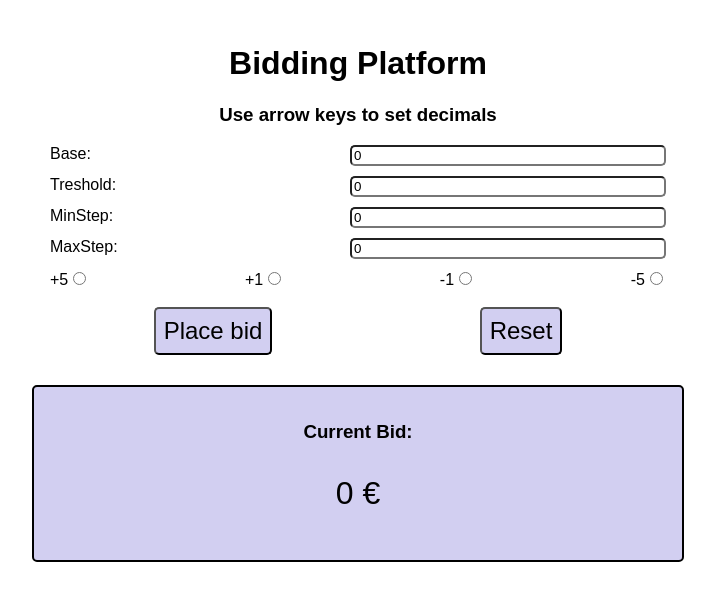
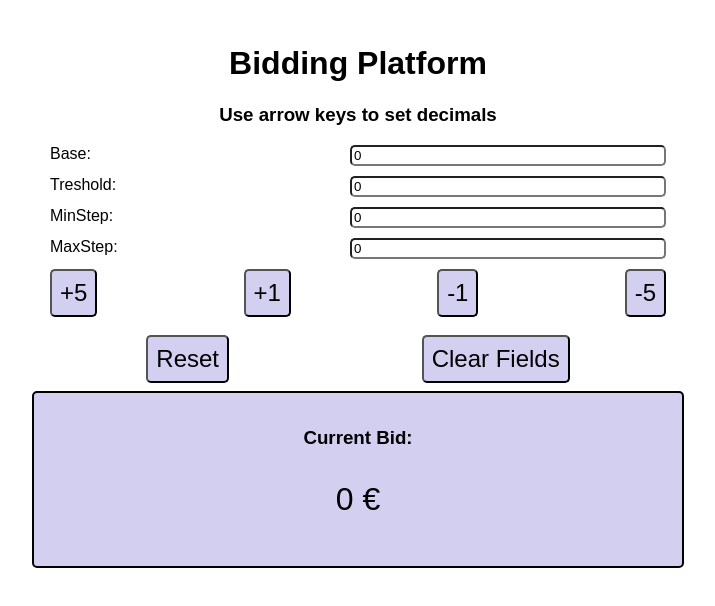
Before and after one commit to Alberto23B/bidding_platform, a React (Vite) app in the folder client/: page / in a window 1280 px wide. Shown: the top 606 px of the page, without its empty margins (282-997 px from the left). Built offline with nearby package versions, Linux system fonts and the light colour scheme.

Commit message:
Add FormStepButtons and ResetButton components for improved form functionality

```diff
--- a/client/src/components/Form.tsx
+++ b/client/src/components/Form.tsx
@@ -1,8 +1,8 @@
 import { useState } from 'react';
 import getBid from '../lib/getBid';
 import { InputData } from '../types/types';
-import FormRadioInputs from './FormRadioInputs';
-import FormButtons from './FormButtons';
+import FormStepButtons from './FormStepButtons';
+import FormButtons from './ResetButton';
 import FormInputs from './FormInputs';
 import checkForZero from '../lib/checkForZero';
 
@@ -55,8 +55,11 @@ export default function Form({
   };
 
   const handleReset = () => {
+    setCurrentBid(0);
+  };
+
+  const handleClear = () => {
     setInputData(initialInputState);
-    setCurrentBid(0);
   };
 
   return (
@@ -66,8 +69,8 @@ export default function Form({
         inputData={inputData}
         currentBid={currentBid}
       />
-      <FormRadioInputs setInputData={setInputData} />
-      <FormButtons handleReset={handleReset} />
+      <FormStepButtons setInputData={setInputData} />
+      <FormButtons handleReset={handleReset} handleClear={handleClear} />
     </form>
   );
 }
--- a/client/src/components/FormInputs.tsx
+++ b/client/src/components/FormInputs.tsx
@@ -42,6 +42,7 @@ export default function FormInputs({
             <input
               type='number'
               step={0.1}
+              id={field.name}
               name={field.name}
               value={field.value}
               className='form-input'
--- a/client/src/components/FormRadioInputs.tsx
+++ b/client/src/components/FormStepButtons.tsx
@@ -1,6 +1,6 @@
 import { InputData } from '../types/types';
 
-export default function FormRadioInputs({
+export default function FormStepButtons({
   setInputData,
 }: {
   setInputData: (update: (prev: InputData) => InputData) => void;
@@ -57,14 +57,16 @@ export default function FormRadioInputs({
       {inputs.map((field, i) => {
         return (
           <div key={i}>
-            <label htmlFor={field.htmlFor}>{field.label}</label>
-            <input
+            <button
+              className='button'
+              type='submit'
               value={field.value}
               name='step'
               id={field.id}
-              type='radio'
               onClick={field.onClick}
-            />
+            >
+              {field.label}
+            </button>
           </div>
         );
       })}
--- a/client/src/components/FormButtons.tsx
+++ b/client/src/components/ResetButton.tsx
@@ -1,15 +1,17 @@
-export default function FormButtons({
+export default function ResetButton({
   handleReset,
+  handleClear,
 }: {
   handleReset: () => void;
+  handleClear: () => void;
 }) {
   return (
     <div className='buttons-container'>
-      <button type='submit' className='button'>
-        Place bid
-      </button>
       <button type='reset' className='button' onClick={handleReset}>
         Reset
+      </button>
+      <button type='reset' className='button' onClick={handleClear}>
+        Clear Fields
       </button>
     </div>
   );
```
